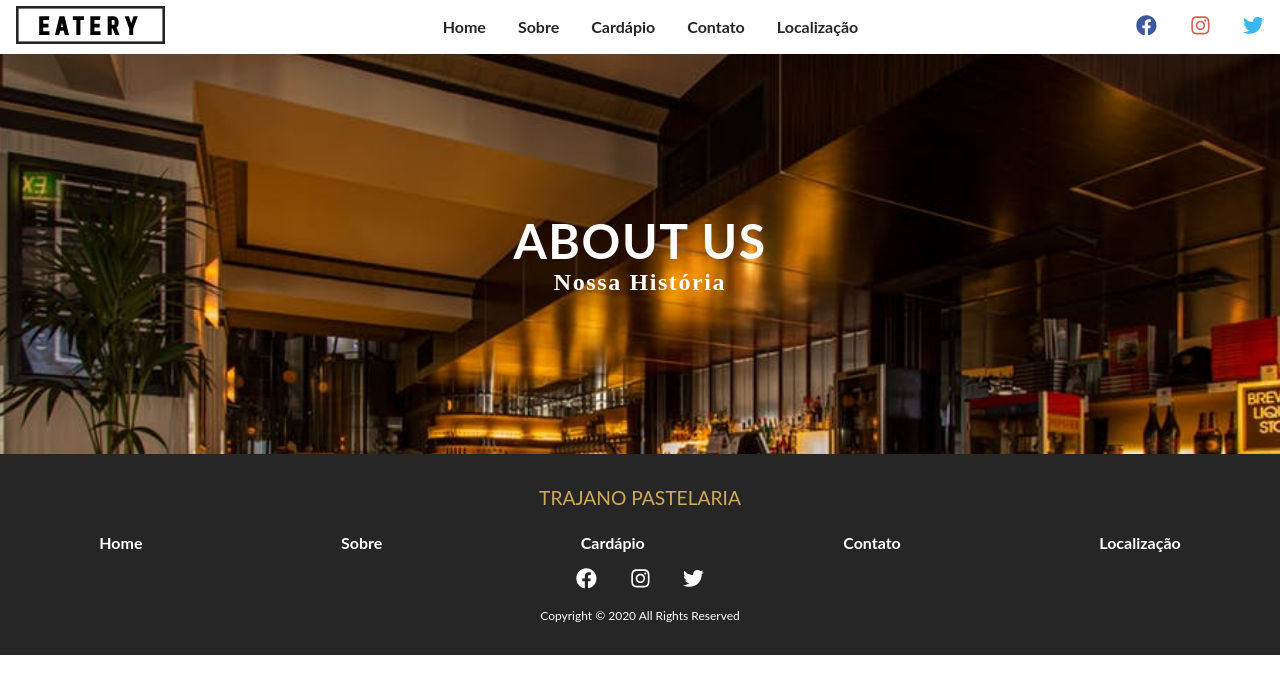
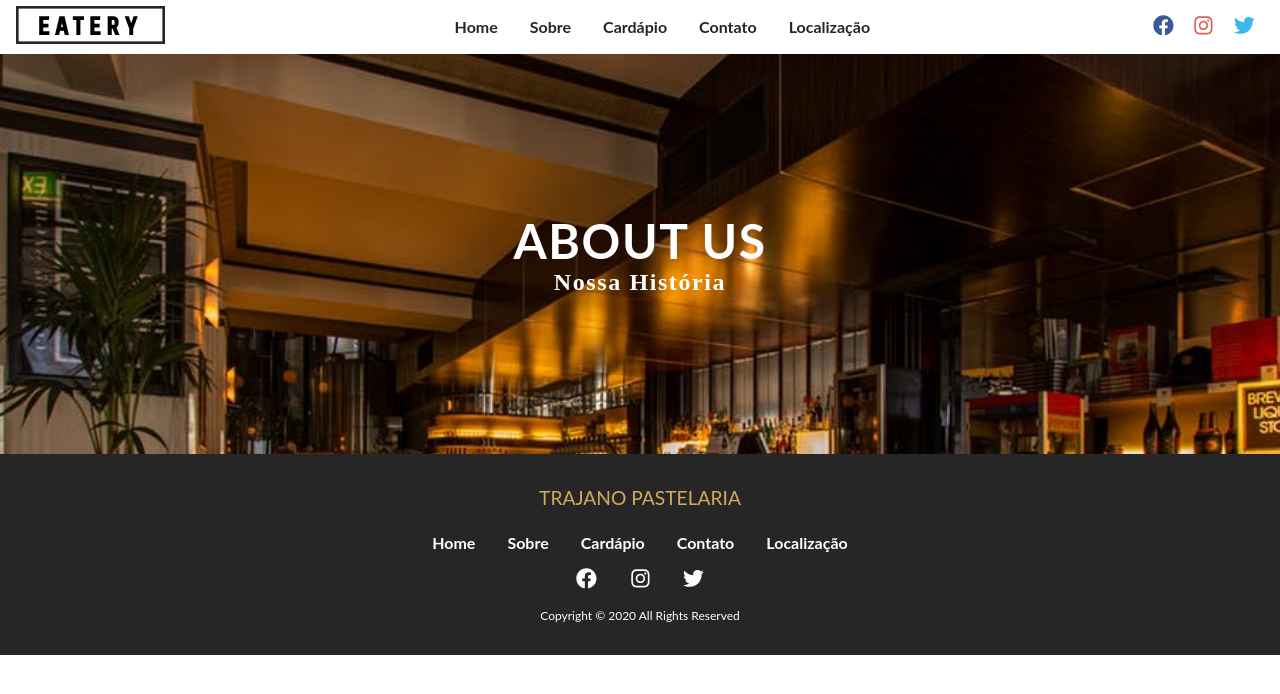
Before and after one commit to aguaholic/pastelaria-trajano, a Gatsby site: page /sobre in a window 1280 px wide. Built offline with nearby package versions, Linux system fonts and the light colour scheme; Gatsby itself is replaced by a stand-in of ours.

Commit message:
Refactor Navbar

```diff
--- a/src/components/Layout/Footer.js
+++ b/src/components/Layout/Footer.js
@@ -42,7 +42,7 @@ const Footer = () => {
         <Wrapper>
             <div className="title">Trajano Pastelaria</div>
             <Links footer />
-            <Icons />
+            <Icons footer />
             <div className="copyright">
                 copyright &copy; {new Date().getFullYear()} all rights reserved
             </div>
--- a/src/components/Layout/Navbar/Icons.js
+++ b/src/components/Layout/Navbar/Icons.js
@@ -5,39 +5,67 @@ import Theme from '../Theme'
 import icons from '../../../constants/icons'
 
 const Wrapper = styled.div`
+    position: absolute;
+    z-index: 10;
+    right: 0;
+
     .icon {
         font-size: 1.3rem;
         cursor: pointer;
         transition: ${props => props.theme.transSecondary};
     }
+
     .facebook-icon {
         color: #3b579d;
     }
+
     .instagram-icon {
         color: #da5f53;
     }
+
     .twitter-icon {
         color: #3ab7f0;
     }
+
     .icon:hover {
         color: ${props => props.theme.colors.mainYellow};
     }
-    display: ${props => (props.navbar ? 'none' : 'flex')};
-    width: ${props => (props.navbar ? 'none' : '10rem')};
-    justify-content: ${props => (props.navbar ? 'none' : ' space-around')};
-    margin: ${props => (props.navbar ? 'none' : '1rem  auto')};
 
-    @media (min-width: 768px) {
-        display: flex;
-        width: 10rem;
-        justify-content: space-around;
-    }
+    display: flex;
+    width: 10rem;
+    justify-content: space-around;
+    margin: 1rem auto;
+
+    ${({ navbar }) =>
+        navbar &&
+        `
+            display: none;
+            width: none;
+            justify-content: none;
+            margin: none;
+
+            @media (min-width: 768px) {
+                position: relative;
+                height: auto;
+                display: flex;
+                width: 10rem;
+                justify-content: space-around;
+                margin: 0 16px 0 auto;
+            }
+    `}
+
+    ${({ footer }) =>
+        footer &&
+        `
+            position: relative;
+
+    `}
 `
 
-const Icons = ({ navbar }) => {
+const Icons = ({ navbar, footer }) => {
     return (
         <Theme>
-            <Wrapper navbar={navbar}>
+            <Wrapper navbar={navbar} footer={footer}>
                 {icons.map(icon => {
                     return (
                         <a
--- a/src/components/Layout/Navbar/Links.js
+++ b/src/components/Layout/Navbar/Links.js
@@ -6,11 +6,20 @@ import AniLink from 'gatsby-plugin-transition-link/AniLink'
 import links from '../../../constants/links'
 
 const Wrapper = styled.ul`
-    height: ${props => (props.isOpen ? '190px' : '0px')};
-    overflow: hidden;
+    position: absolute;
+    z-index: 10;
+    overflow-y: scroll;
+    width: 100%;
+    height: ${props => (props.isOpen ? '180px' : '0px')};
+    background-color: white;
+    text-align: left;
+    -webkit-overflow-scrolling: touch;
+    text-transform: capitalize;
     transition: ${props => props.theme.transSecondary};
 
     @media (min-width: 768px) {
+        position: relative;
+        justify-content: center;
         height: auto;
         display: flex;
         margin: 0 auto;
@@ -40,9 +49,11 @@ const Wrapper = styled.ul`
     ${({ footer }) =>
         footer &&
         `
+            position: relative;
             display: flex;
-            justify-content: space-around;
-            height: 20px;
+            justify-content: center;
+            height: 30px;
+            background-color: transparent;
     `}
 `
 
--- a/src/components/Layout/Navbar/index.js
+++ b/src/components/Layout/Navbar/index.js
@@ -7,6 +7,8 @@ import Icons from './Icons'
 import Links from './Links'
 
 const Wrapper = styled.nav`
+    position: relative;
+
     @media (min-width: 768px) {
         display: flex;
         align-items: center;
```
